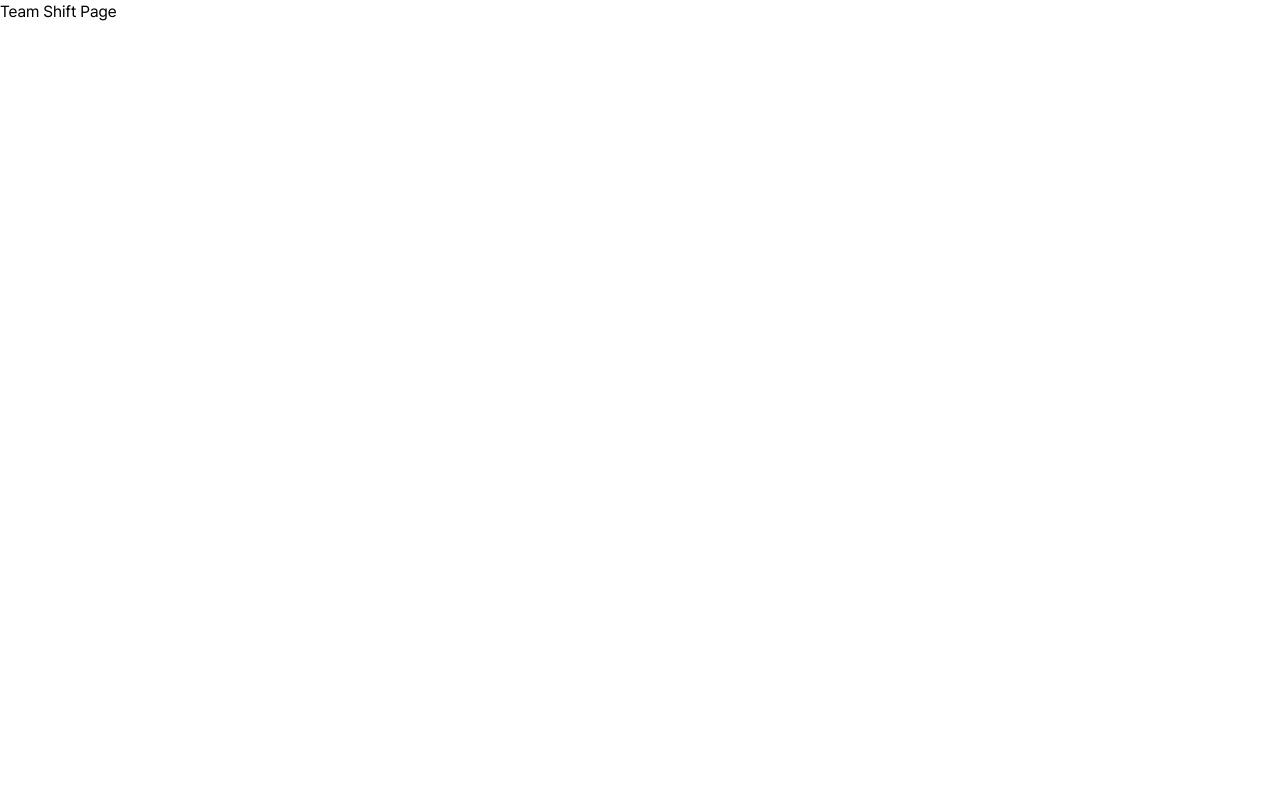
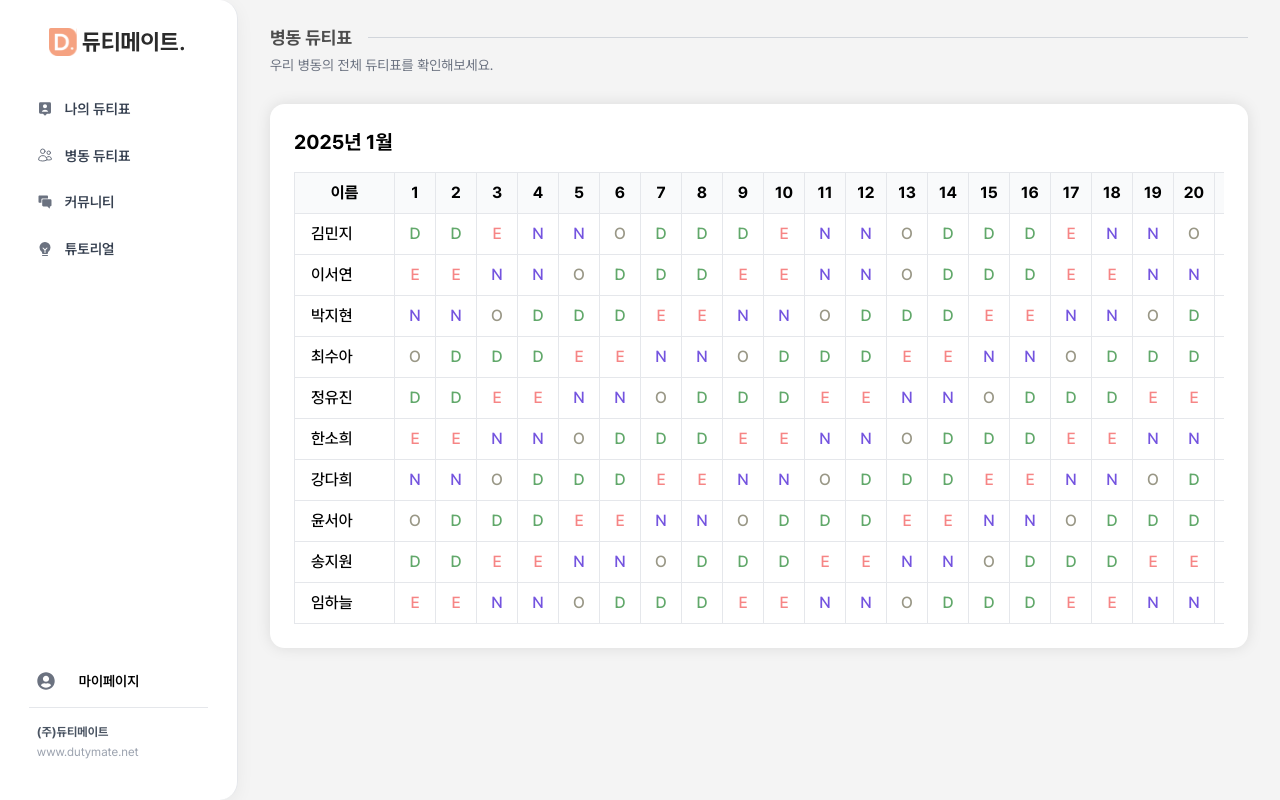
Before and after one commit to dutymate/dutymate-v1, a React (Vite) app in the folder frontend/: page /team-shift in a window 1280 px wide. Built offline with nearby package versions, Linux system fonts and the light colour scheme.

Commit message:
[S12P11A108-326] feat: Create team shift table component

```diff
--- a/frontend/src/components/atoms/DutyBadgeEng.tsx
+++ b/frontend/src/components/atoms/DutyBadgeEng.tsx
@@ -5,7 +5,7 @@ interface DutyBadgeEngProps {
 	size?: "sm" | "md" | "lg";
 	isSelected?: boolean;
 	onClick?: () => void;
-	variant?: "filled" | "outline";
+	variant?: "filled" | "outline" | "letter";
 }
 
 const DutyBadgeEng = ({
@@ -38,6 +38,14 @@ const DutyBadgeEng = ({
 			All: "bg-white text-base-foreground border-2 border-base-foreground",
 			default: "bg-white text-base-muted border-2 border-base-muted font-bold",
 		},
+		letter: {
+			D: "text-duty-day",
+			E: "text-duty-evening",
+			N: "text-duty-night",
+			O: "text-duty-off",
+			All: "text-base-foreground",
+			default: "text-base-muted font-bold",
+		},
 	};
 
 	return (
--- a/frontend/src/components/organisms/TeamShiftTable.tsx
+++ b/frontend/src/components/organisms/TeamShiftTable.tsx
@@ -1 +1,105 @@
-// TeamShiftTable.tsx
+import { useEffect, useState } from "react";
+//import axios from 'axios';
+import DutyBadgeEng from "../atoms/DutyBadgeEng";
+
+interface Duty {
+	memberId: number;
+	name: string;
+	shifts: string;
+}
+
+interface DutyData {
+	_id: string;
+	year: number;
+	month: number;
+	duty: Duty[];
+}
+
+const TeamShiftTable = () => {
+	const [dutyData, setDutyData] = useState<DutyData | null>(null);
+	const [loading, setLoading] = useState(true);
+	const [error, setError] = useState<string | null>(null);
+
+	useEffect(() => {
+		const fetchDutyData = async () => {
+			try {
+				// API 구현 전 임시 데이터
+				const mockData: DutyData = {
+					_id: "1",
+					year: 2025,
+					month: 1,
+					duty: [
+						{ memberId: 1, name: "김민지", shifts: "DDENNODDDENNODDDENNODD" },
+						{ memberId: 2, name: "이서연", shifts: "EENNODDDEENNODDDEENNOD" },
+						{ memberId: 3, name: "박지현", shifts: "NNODDDEENNODDDEENNODD" },
+						{ memberId: 4, name: "최수아", shifts: "ODDDEENNODDDEENNODDDE" },
+						{ memberId: 5, name: "정유진", shifts: "DDEENNODDDEENNODDDEEN" },
+						{ memberId: 6, name: "한소희", shifts: "EENNODDDEENNODDDEENNO" },
+						{ memberId: 7, name: "강다희", shifts: "NNODDDEENNODDDEENNOD" },
+						{ memberId: 8, name: "윤서아", shifts: "ODDDEENNODDDEENNODDDE" },
+						{ memberId: 9, name: "송지원", shifts: "DDEENNODDDEENNODDDEEN" },
+						{ memberId: 10, name: "임하늘", shifts: "EENNODDDEENNODDDEENNO" },
+					],
+				};
+				setDutyData(mockData);
+			} catch (err) {
+				setError("근무표를 불러오는데 실패했습니다.");
+			} finally {
+				setLoading(false);
+			}
+		};
+
+		fetchDutyData();
+	}, []);
+
+	if (loading) return <div>로딩중...</div>;
+	if (error) return <div>{error}</div>;
+	if (!dutyData) return null;
+
+	// 날짜 배열 생성 (1-31)
+	const days = Array.from({ length: 31 }, (_, i) => i + 1);
+
+	return (
+		<div className="bg-white rounded-[0.92375rem] shadow-[0_0_15px_rgba(0,0,0,0.1)] p-6">
+			<div className="text-xl font-bold mb-4">
+				{dutyData.year}년 {dutyData.month}월
+			</div>
+			<div className="overflow-x-auto relative">
+				<table className="min-w-full border-collapse">
+					<thead>
+						<tr className="bg-gray-50">
+							<th className="border px-4 py-2 min-w-[100px] sticky left-0 bg-gray-50 z-10">
+								이름
+							</th>
+							{days.map((day) => (
+								<th key={day} className="border px-2 py-2 min-w-[40px]">
+									{day}
+								</th>
+							))}
+						</tr>
+					</thead>
+					<tbody>
+						{dutyData.duty.map((member) => (
+							<tr key={member.memberId}>
+								<td className="border px-4 py-2 font-medium sticky left-0 bg-white z-10">
+									{member.name}
+								</td>
+								{member.shifts.split("").map((shift, index) => (
+									<td key={index} className="border px-2 py-2 text-center">
+										<DutyBadgeEng
+											type={shift as "D" | "E" | "N" | "O"}
+											variant="letter"
+											size="sm"
+										/>
+									</td>
+								))}
+							</tr>
+						))}
+					</tbody>
+				</table>
+			</div>
+		</div>
+	);
+};
+
+export default TeamShiftTable;
--- a/frontend/src/pages/TeamShift.tsx
+++ b/frontend/src/pages/TeamShift.tsx
@@ -1,7 +1,25 @@
+import Sidebar from "../components/organisms/WSidebar";
+import Title from "../components/atoms/Title";
+import TeamShiftTable from "../components/organisms/TeamShiftTable";
+
 const TeamShift = () => {
 	return (
-		<div>
-			<h1>Team Shift Page</h1>
+		<div className="w-full h-screen flex flex-row bg-[#F4F4F4]">
+			{/* Sidebar 영역 */}
+			<div className="w-[238px] shrink-0">
+				<Sidebar userType="staff" />
+			</div>
+
+			{/* 메인 컨텐츠 영역 */}
+			<div className="flex-1 min-w-0 px-8 py-6">
+				<Title
+					title="병동 듀티표"
+					subtitle="우리 병동의 전체 듀티표를 확인해보세요."
+				/>
+				<div className="mt-6">
+					<TeamShiftTable />
+				</div>
+			</div>
 		</div>
 	);
 };
--- a/frontend/src/pages/newplaygrounds.tsx
+++ b/frontend/src/pages/newplaygrounds.tsx
@@ -120,6 +120,18 @@ const NewPlaygrounds = () => {
 								))}
 							</div>
 						</div>
+
+						{/* Letter Style */}
+						<div>
+							<h3 className="text-sm font-medium text-base-muted mb-2">
+								Letter Style
+							</h3>
+							<div className="flex gap-4">
+								{badgeTypes.map((type) => (
+									<DutyBadgeEng key={type} type={type} variant="letter" />
+								))}
+							</div>
+						</div>
 					</div>
 				</div>
 
```
